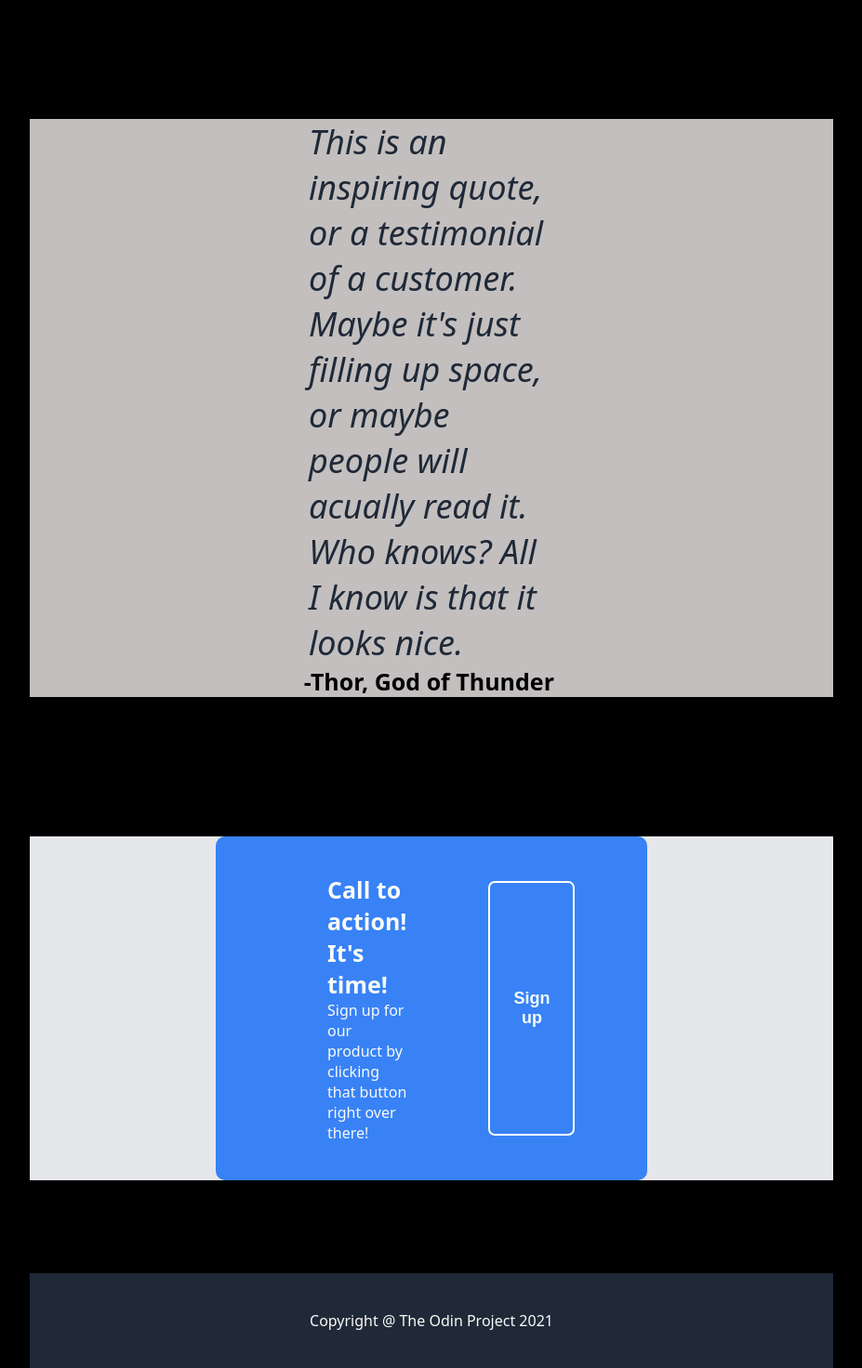
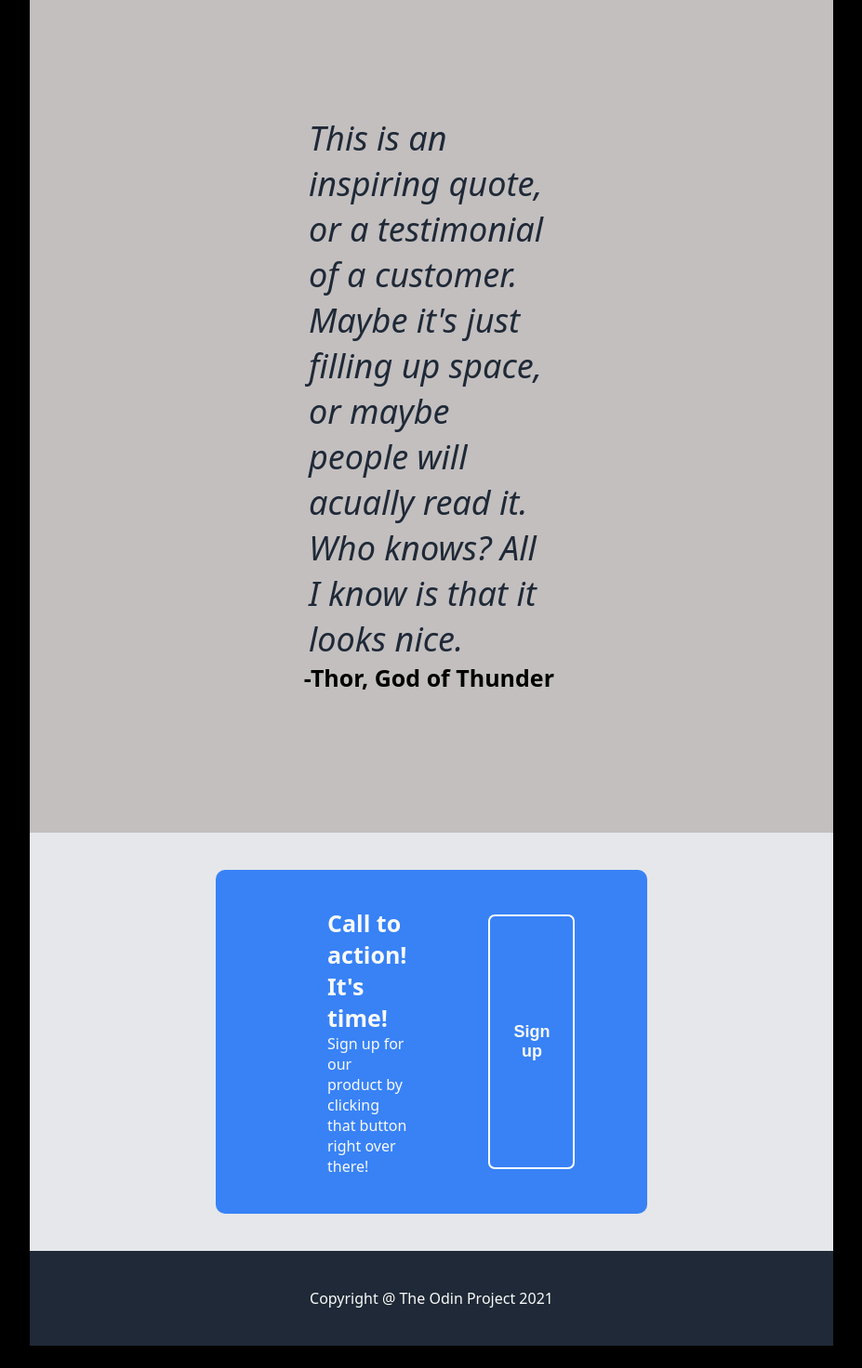
Before and after one commit to Reioo/landing-page, a plain HTML site: page index.html in a window 1280 px wide. Shown: the part 1280-2752 px from the top of the page at 93% size, without its empty margins (176-1103 px from the left). After the commit the page ends 2728 px from the top, so only its background shows below. Drawn offline with Linux system fonts and the light colour scheme.

Commit message:
Remove margins, add paddings

```diff
--- a/styles.css
+++ b/styles.css
@@ -29,7 +29,7 @@ body {
 .header .link {
     display: flex;
     flex-wrap: nowrap;
-    width: 260px;
+    width: 270px;
     justify-content: flex-end;
 }
 .header .link a:visited, .header .link a {
@@ -88,6 +88,7 @@ body {
     font-size: 18px;
     font-weight: 800;
     border-radius: 7px;
+    border: #F9FAF8;
 }
 .main {
     background-color: #E5E7EB;
@@ -117,6 +118,7 @@ body {
 }
 .mid {
     background-color: #c3bfbf;
+    padding: 150px 0 150px;
 }
 .quote {
     font-size: 36px;
@@ -124,14 +126,13 @@ body {
     font-style: italic;
     font-weight: lighter;
     font-weight: 100;
-    margin: 150px 300px 0;
+    margin: 0px 300px 0;
 }
 .thor {
     text-align: end;
     margin-right: 300px;
     font-size: 25px;
     font-weight: 900;
-    margin-bottom: 150px;
 }
 
 .image {
@@ -153,11 +154,12 @@ button, .call {
 }
 .bot {
     background-color: #E5E7EB;
+    padding: 40px 0 40px;
 }
 .call {
     display: flex;
     justify-content: space-between;
-    margin: 100px 200px 100px;
+    margin: 0 200px 0;
     padding: 40px;
     border-radius: 10px;
 }
```
